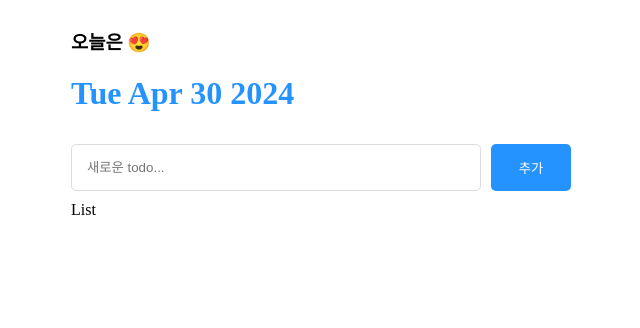
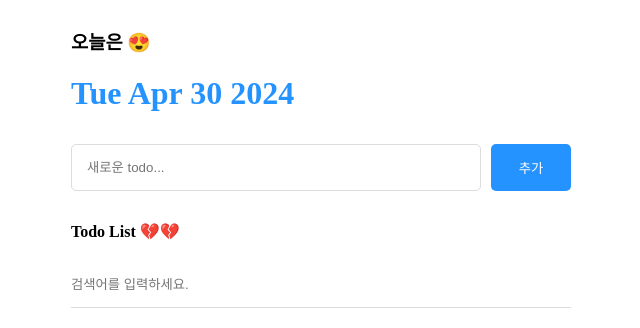
Before and after one commit to Shin-Sujin/section08, a React (Vite) app: page / in a window 1280 px wide. Shown: the top 328 px of the page, without its empty margins (319-959 px from the left). Built offline with nearby package versions, Linux system fonts and the light colour scheme.

Commit message:
design : 시스트 컴포넌트 서치바 디자인

```diff
--- /dev/null
+++ b/src/components/List.css
@@ -0,0 +1,11 @@
+.List > input {
+  width: 100%;
+  border: none;
+  border-bottom: 1px solid rgb(220, 220, 220);
+  padding: 15px 0px;
+}
+
+.List > input:focus {
+  outline: none;
+  border-bottom: 1px solid rgb(37, 246, 255);
+}
--- a/src/components/List.jsx
+++ b/src/components/List.jsx
@@ -1,5 +1,11 @@
+import "./List.css";
 const List = () => {
-  return <div>List</div>;
+  return (
+    <div className="List">
+      <h4>Todo List 💔💔</h4>
+      <input placeholder="검색어를 입력하세요."></input>
+    </div>
+  );
 };
 
 export default List;
```
Also changed, not shown: src/components/TodoItem.jsx (added).
